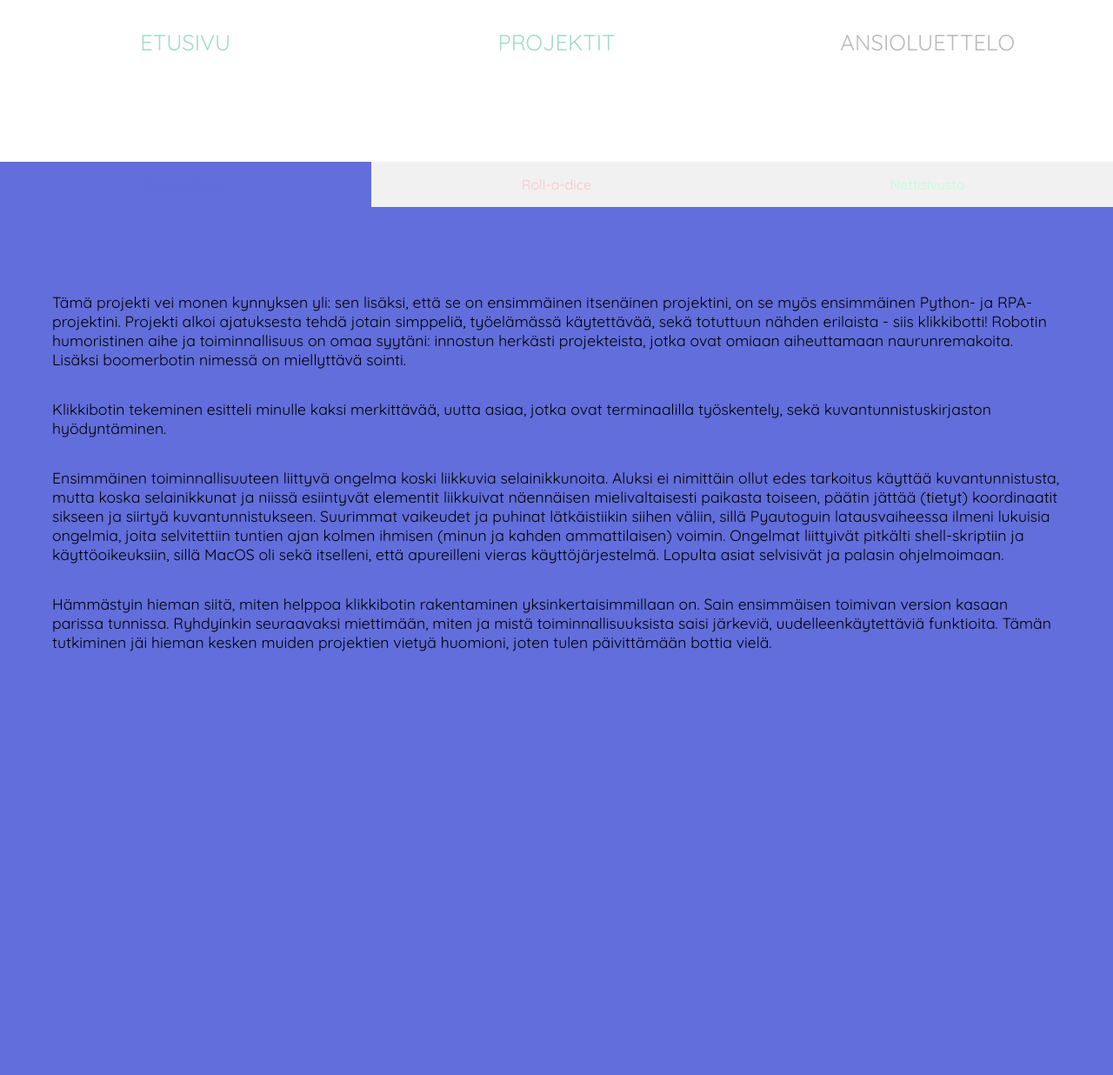
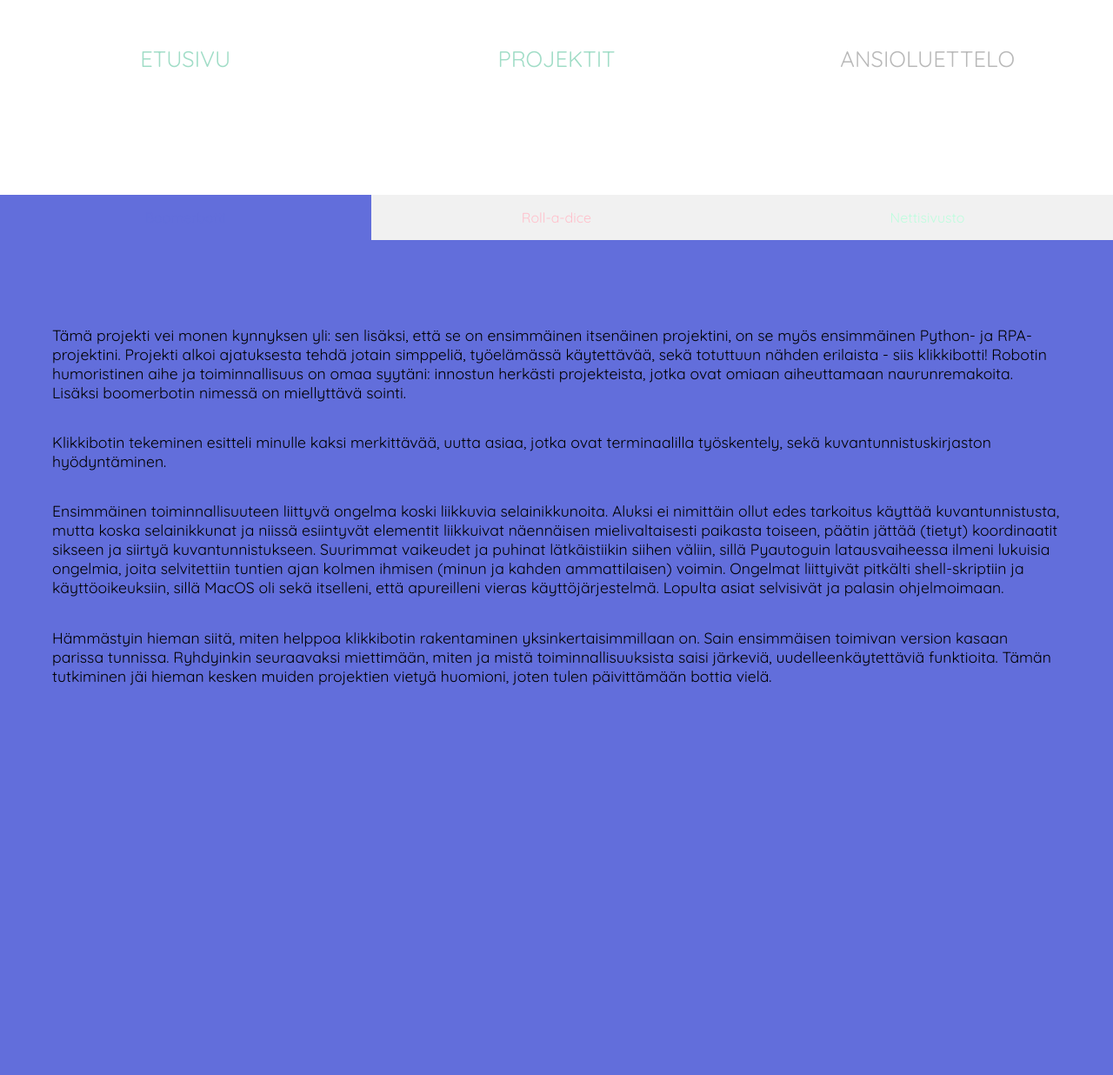
Before and after one commit to kuolinhenkilo/Portfoliosivusto, a Flask app: page /projektit in a window 1280 px wide, after a click on "Boomerbotti". Shown: the whole page at 87% size. Before the commit the page ends 749 px from the top, so only its background shows below. Run offline with Flask 2, Linux system fonts and the light colour scheme; some libraries are stand-ins or nearby versions.

Commit message:
Pieniä korjauksia

```diff
--- a/static/index.css
+++ b/static/index.css
@@ -5,16 +5,13 @@ body, html {
 }
 
 main {
-  margin-top: 80px;
+  margin-top: 60px;
+  margin-left: 80px;
+  margin-right: 80px;
   display: flex;
   flex-direction: column;
   align-items: center;
   justify-content: space-evenly;
-}
-
-.esittely {
-  margin: 20px;
-  text-align: center;
 }
 
 .topnav {
@@ -33,8 +30,8 @@ main {
   text-align: center;
   text-decoration: none;
   justify-content: center;
-  font-size: 1.6em;
-  padding: 2rem;
+  font-size: 1.6rem;
+  padding: 2em;
   cursor: default;
 }
 
@@ -53,13 +50,13 @@ main {
   flex-direction: column;
   justify-content: space-evenly;
   text-align: center;
-  margin-bottom: 4rem;
+  margin-bottom: 4em;
 }
 
 .iheader {
-  margin: 4rem 0rem;
+  margin: 4em 0em;
 }
 
 .icontent {
-  margin: 1rem 0rem;
+  margin: 1em 0em;
 }
--- a/static/projektit.css
+++ b/static/projektit.css
@@ -48,17 +48,17 @@
    font-size: 1.1rem;
 }
 
-.container {
+.pcontainer {
    display: flex;
    flex-direction: column;
    justify-content: space-evenly;
    text-align: left;
 }
 
-.header {
+.pheader {
    margin: 4em 0em;
 }
 
-.content {
+.pcontent {
    margin: 1em 0em;
 }
--- a/templates/projektit.html
+++ b/templates/projektit.html
@@ -41,24 +41,24 @@
     </div>
 
     <div id="Boomerbotti" class="tabcontent">
-      <div class="container">
-        <p class="content">
+      <div class="pcontainer">
+        <p class="pcontent">
           Tämä projekti vei monen kynnyksen yli: sen lisäksi, että se on ensimmäinen itsenäinen projektini, on se myös ensimmäinen Python- ja RPA-projektini.
           Projekti alkoi ajatuksesta tehdä jotain simppeliä, työelämässä käytettävää, sekä totuttuun nähden erilaista - siis klikkibotti!
           Robotin humoristinen aihe ja toiminnallisuus on omaa syytäni: innostun herkästi projekteista, jotka ovat omiaan aiheuttamaan naurunremakoita.
           Lisäksi boomerbotin nimessä on miellyttävä sointi.
         </p>
-        <p class="content">
+        <p class="pcontent">
           Klikkibotin tekeminen esitteli minulle kaksi merkittävää, uutta asiaa, jotka ovat terminaalilla työskentely, sekä kuvantunnistuskirjaston hyödyntäminen.
         </p>
-        <p class="content">
+        <p class="pcontent">
           Ensimmäinen toiminnallisuuteen liittyvä ongelma koski liikkuvia selainikkunoita. Aluksi ei nimittäin ollut edes tarkoitus käyttää kuvantunnistusta,
           mutta koska selainikkunat ja niissä esiintyvät elementit liikkuivat näennäisen mielivaltaisesti paikasta toiseen, päätin jättää (tietyt) koordinaatit
           sikseen ja siirtyä kuvantunnistukseen. Suurimmat vaikeudet ja puhinat lätkäistiikin siihen väliin, sillä Pyautoguin latausvaiheessa ilmeni lukuisia ongelmia,
           joita selvitettiin tuntien ajan kolmen ihmisen (minun ja kahden ammattilaisen) voimin. Ongelmat liittyivät pitkälti shell-skriptiin ja käyttöoikeuksiin,
           sillä MacOS oli sekä itselleni, että apureilleni vieras käyttöjärjestelmä. Lopulta asiat selvisivät ja palasin ohjelmoimaan.
         </p>
-        <p class="content">
+        <p class="pcontent">
           Hämmästyin hieman siitä, miten helppoa klikkibotin rakentaminen yksinkertaisimmillaan on. Sain ensimmäisen toimivan version kasaan parissa tunnissa.
           Ryhdyinkin seuraavaksi miettimään, miten ja mistä toiminnallisuuksista saisi järkeviä, uudelleenkäytettäviä funktioita.
           Tämän tutkiminen jäi hieman kesken muiden projektien vietyä huomioni, joten tulen päivittämään bottia vielä.
@@ -66,13 +66,13 @@
       </div>
     </div>
     <div id="Roll-a-dice" class="tabcontent">
-      <div class="container">
-        <p class="content">Tässä on noppapeli</p>
+      <div class="pcontainer">
+        <p class="pcontent">Tässä on noppapeli</p>
       </div>
     </div>
     <div id="Nettisivusto" class="tabcontent">
-      <div class="container">
-        <p class="content">Tässä on nettisivusto</p>
+      <div class="pcontainer">
+        <p class="pcontent">Tässä on nettisivusto</p>
       </div>
     </div>
   </body>
```
